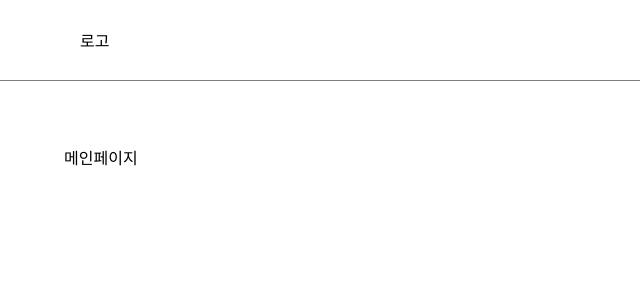
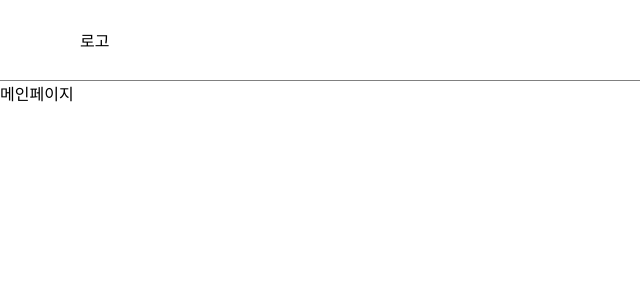
Before and after one commit to DaeGyeongTree/DaeGyeongFE, a React (Create React App) app in the folder daegyeong/: page / in a window 1280 px wide. Shown: the top 300 px of the page, without its empty margins (0-640 px from the left). Built offline with nearby package versions, Linux system fonts and the light colour scheme.

Commit message:
fix : Padding 제거

```diff
--- a/daegyeong/src/layout/index.jsx
+++ b/daegyeong/src/layout/index.jsx
@@ -8,9 +8,7 @@ const Container = styled.div`
 `;
 const HeaderDiv = styled.div``;
 
-const SectionDiv = styled.section`
-	padding: 4rem 4rem;
-`;
+const SectionDiv = styled.section``;
 const layout = () => {
 	return (
 		<Container>
```
